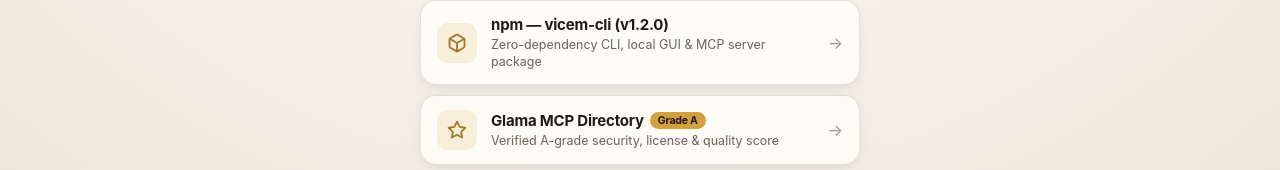
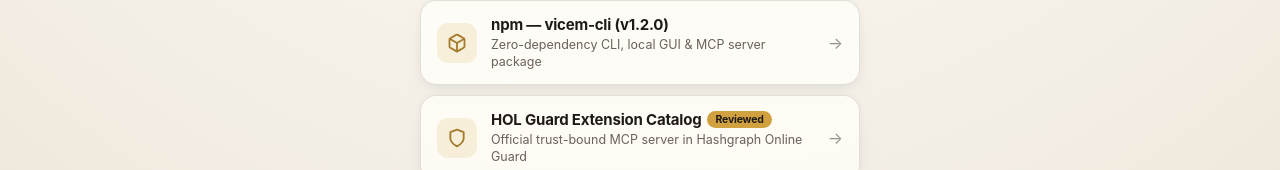
Before and after one commit to RAKKUNN/vicem, a website: page links.html in a window 1280 px wide. Shown: the part 628-798 px from the top of the page. Drawn offline with Linux system fonts and the light colour scheme.

Commit message:
chore(v1.2.0): add HOL Guard badge & harden multi-language live disk rehydration and resource redaction

```diff
--- a/links.html
+++ b/links.html
@@ -514,6 +514,23 @@
         <span class="link-arrow">→</span>
       </a>
 
+      <a class="link-card" href="https://hol.org/guard/extensions/mcp.vicem" target="_blank" rel="noopener noreferrer">
+        <div class="link-icon">
+          <svg width="20" height="20" viewBox="0 0 24 24" fill="none" stroke="currentColor" stroke-width="2.2" stroke-linecap="round" stroke-linejoin="round"><path d="M12 22s8-4 8-10V5l-8-3-8 3v7c0 6 8 10 8 10z"></path></svg>
+        </div>
+        <div class="link-body">
+          <div class="link-title">
+            <span>HOL Guard Extension Catalog</span>
+            <span class="link-tag">Reviewed</span>
+          </div>
+          <div class="link-sub">
+            <span data-lang="en">Official trust-bound MCP server in Hashgraph Online Guard</span>
+            <span data-lang="ko">HOL Guard 공식 신뢰 검증 및 등록 완료 MCP 서버</span>
+          </div>
+        </div>
+        <span class="link-arrow">→</span>
+      </a>
+
       <a class="link-card" href="https://glama.ai/mcp/servers/RAKKUNN/vicem" target="_blank" rel="noopener noreferrer">
         <div class="link-icon">
           <svg width="20" height="20" viewBox="0 0 24 24" fill="none" stroke="currentColor" stroke-width="2.2" stroke-linecap="round" stroke-linejoin="round"><path d="M12 2L15.09 8.26L22 9.27L17 14.14L18.18 21.02L12 17.77L5.82 21.02L7 14.14L2 9.27L8.91 8.26L12 2Z"></path></svg>
```
Also changed, not shown: README.md, vicem.mjs, 1 other file.
